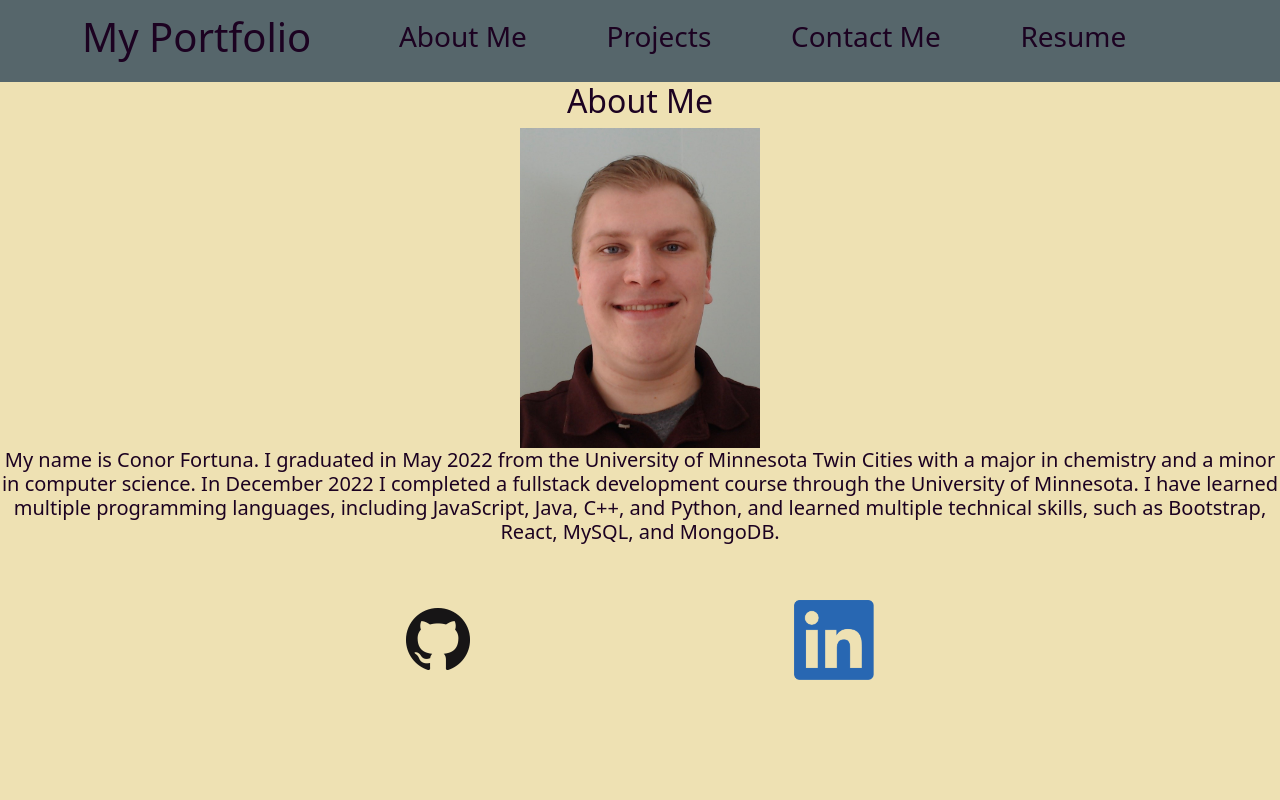
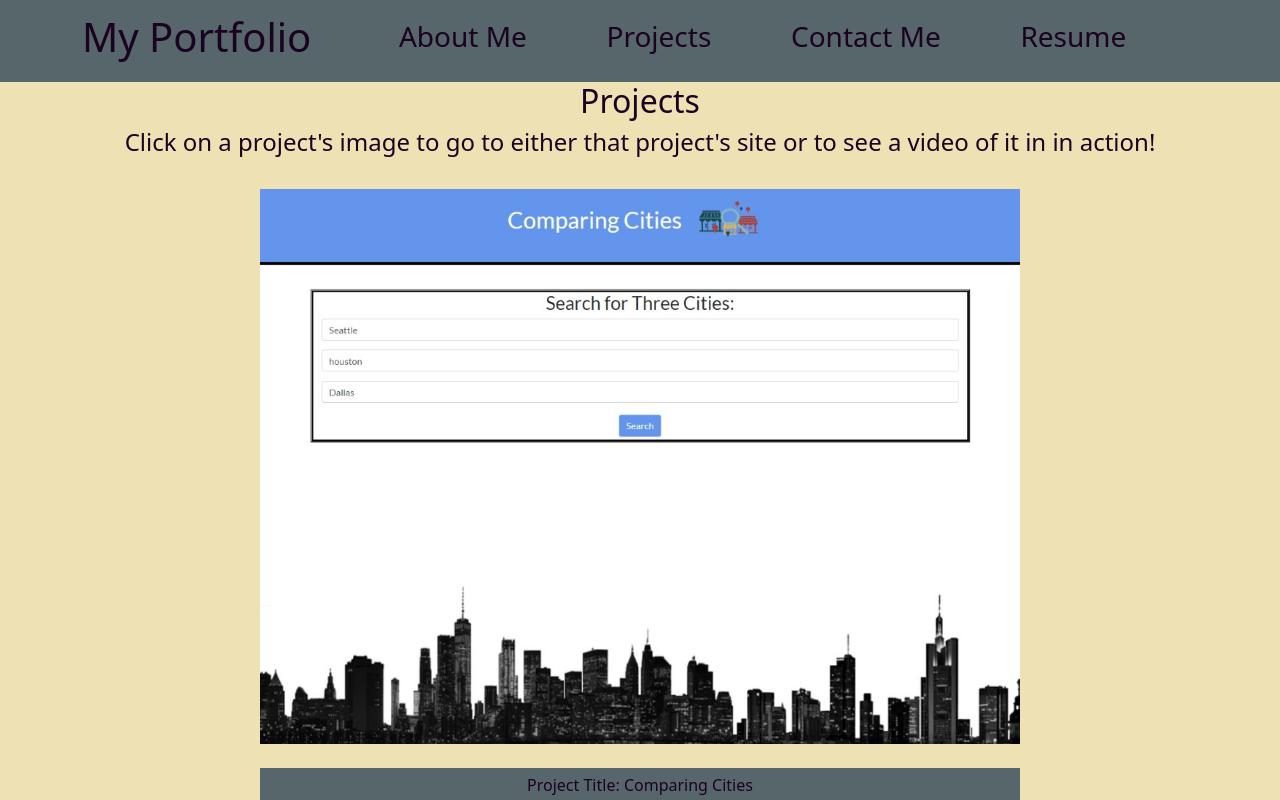
Before and after one commit to fortu038/portfolio, a React (Create React App) app: page /#/projects in a window 1280 px wide. Before the commit this address led to /portfolio. Shown: the top 800 px of the page. Built offline with nearby package versions, Linux system fonts and the light colour scheme.

Commit message:
Updated routing formating.

```diff
--- a/src/App.js
+++ b/src/App.js
@@ -2,7 +2,7 @@ import './App.css';
 
 import Routing from "./components/Routing";
 import React from "react";
-import { BrowserRouter as Router } from "react-router-dom";
+import { HashRouter as Router } from "react-router-dom";
 
 function App() {
   const projectArray = [
--- a/src/components/Navigation.jsx
+++ b/src/components/Navigation.jsx
@@ -16,22 +16,22 @@ function Navigation (props) {
           <Navbar.Toggle aria-controls="responsive-navbar-nav" />
           <Navbar.Collapse id="responsive-navbar-nav">
               <Nav className="flex-grow-1 justify-content-evenly align-items-center">
-                <Nav.Link as={Link} to="/portfolio">
+                <Nav.Link as={Link} to="/">
                   <h3 className="NavHoverLink">
                     About Me
                   </h3>
                 </Nav.Link>
-                <Nav.Link as={Link} to="/portfolio-projects">
+                <Nav.Link as={Link} to="/projects">
                   <h3 className="NavHoverLink">
                     Projects
                   </h3>
                 </Nav.Link>
-                <Nav.Link as={Link} to="/portfolio-contactme">
+                <Nav.Link as={Link} to="/contactme">
                   <h3 className="NavHoverLink">
                     Contact Me
                   </h3>
                 </Nav.Link>
-                <Nav.Link as={Link} to="/portfolio-resume">
+                <Nav.Link as={Link} to="/resume">
                   <h3 className="NavHoverLink">
                     Resume
                   </h3>
--- a/src/components/Routing.jsx
+++ b/src/components/Routing.jsx
@@ -9,10 +9,10 @@ import Resume from "./pages/resume/Resume";
 function Routing(props) {
   return (
     <Routes>
-      <Route path="/portfolio" element={<AboutMe />} />
-      <Route path="/portfolio-projects" element={<Projects projectArray={props.projectArray} />} />
-      <Route path="/portfolio-contactme" element={<ContactMe />} />
-      <Route path="/portfolio-resume" element={<Resume />} />
+      <Route path="/" element={<AboutMe />} />
+      <Route path="/projects" element={<Projects projectArray={props.projectArray} />} />
+      <Route path="/contactme" element={<ContactMe />} />
+      <Route path="/resume" element={<Resume />} />
       <Route path="*" element={<Navigate to="/portfolio"/>} />
     </Routes>
   );
```
